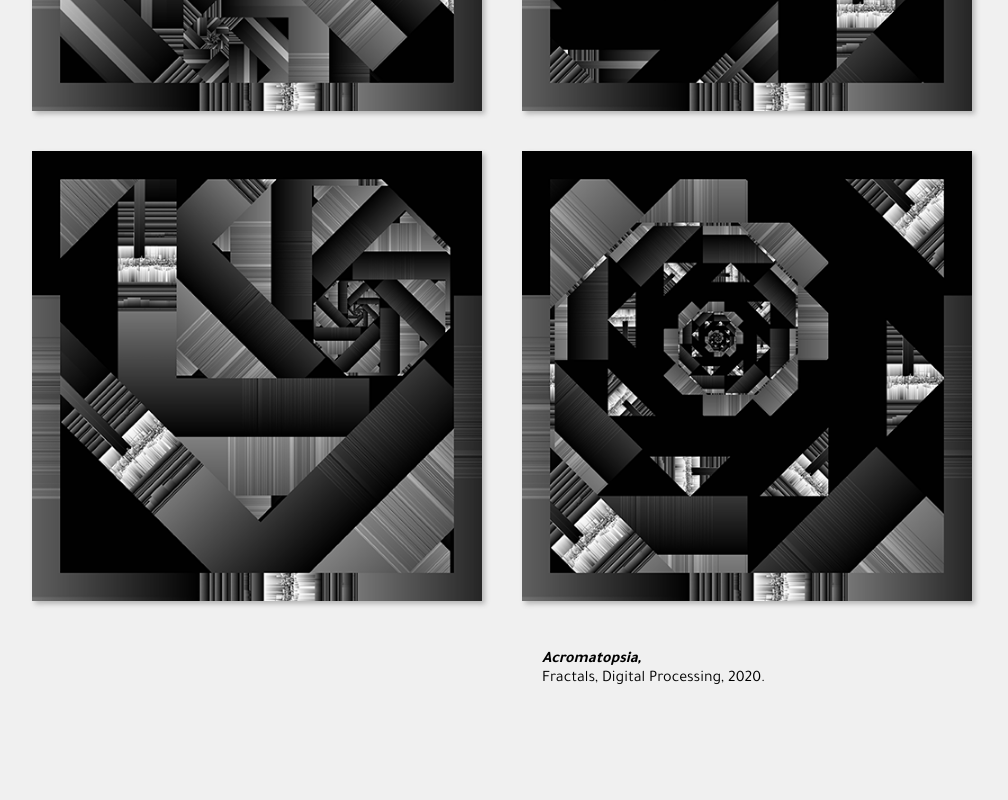
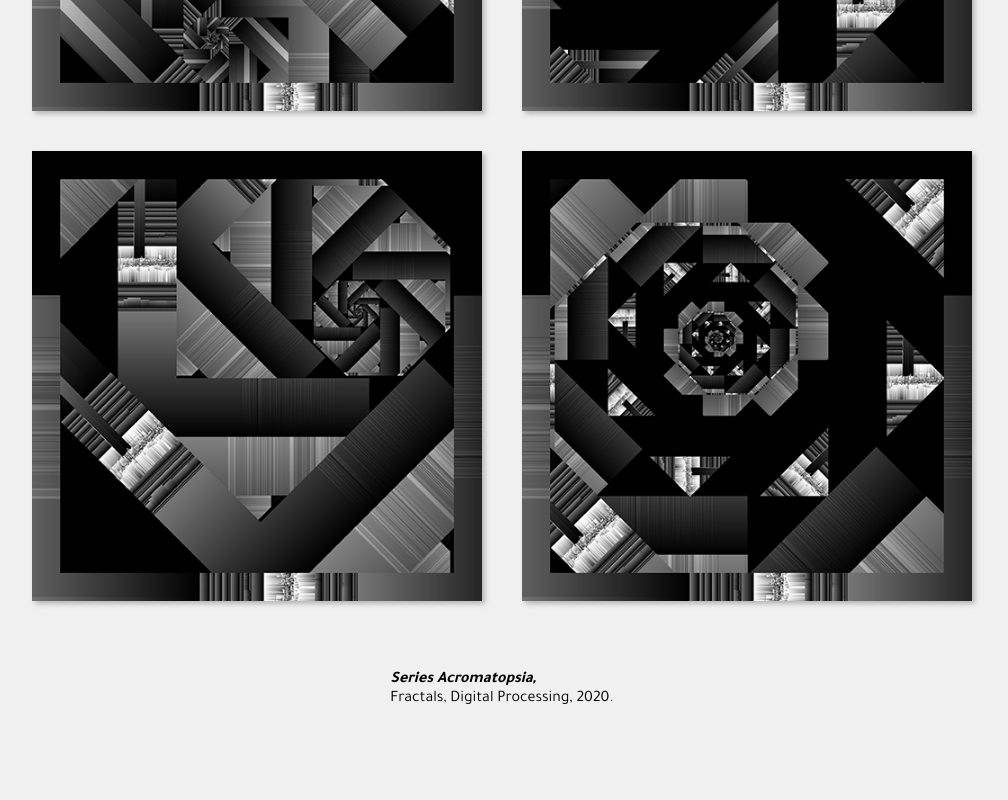
Before and after one commit to alessandrogpz/website-anna, a React (Create React App) app: page / in a window 1280 px wide. Shown: the part 6920-7720 px from the top of the page, without its empty margins (138-1146 px from the left). Built offline with nearby package versions, Linux system fonts and the light colour scheme.

Commit message:
spacing and title of arts (not definitive)

```diff
--- a/src/components/hero-section/cards-section/CardsGallery.css
+++ b/src/components/hero-section/cards-section/CardsGallery.css
@@ -16,6 +16,10 @@
   justify-content: center;
 }
 
+.spacing-fix-latter {
+  padding: 50px 0;
+}
+
 @media only screen and (max-width: 768px) {
   .artgallery-section {
     flex-direction: column;
--- a/src/components/hero-section/cards-section/CardsGallery.js
+++ b/src/components/hero-section/cards-section/CardsGallery.js
@@ -157,7 +157,7 @@ const image_28_text = "Fractals, Digital Collage, 2020.";
 const image_29_title = "Eletric Body,";
 const image_29_text = "Digital collage, 2021.";
 
-const image_30_title = "Acromatopsia,";
+const image_30_title = "Series Acromatopsia,";
 const image_30_text = "Fractals, Digital Processing, 2020.";
 
 function CardsGallery() {
@@ -221,7 +221,16 @@ function CardsGallery() {
         </div>
         <div className="artgallery-section">
           <CardNoText src={Image_48} />
-          <Card title={image_30_title} text={image_30_text} src={Image_49} />
+          <CardNoText src={Image_49} />
+        </div>
+        <div className="artgallery-section spacing-fix-latter">
+          <p>
+            <b>
+              <i>{image_30_title}</i>
+            </b>
+            <br />
+            {image_30_text}
+          </p>
         </div>
       </div>
       <div id="section-3" className="artgallery-section-container">
```
